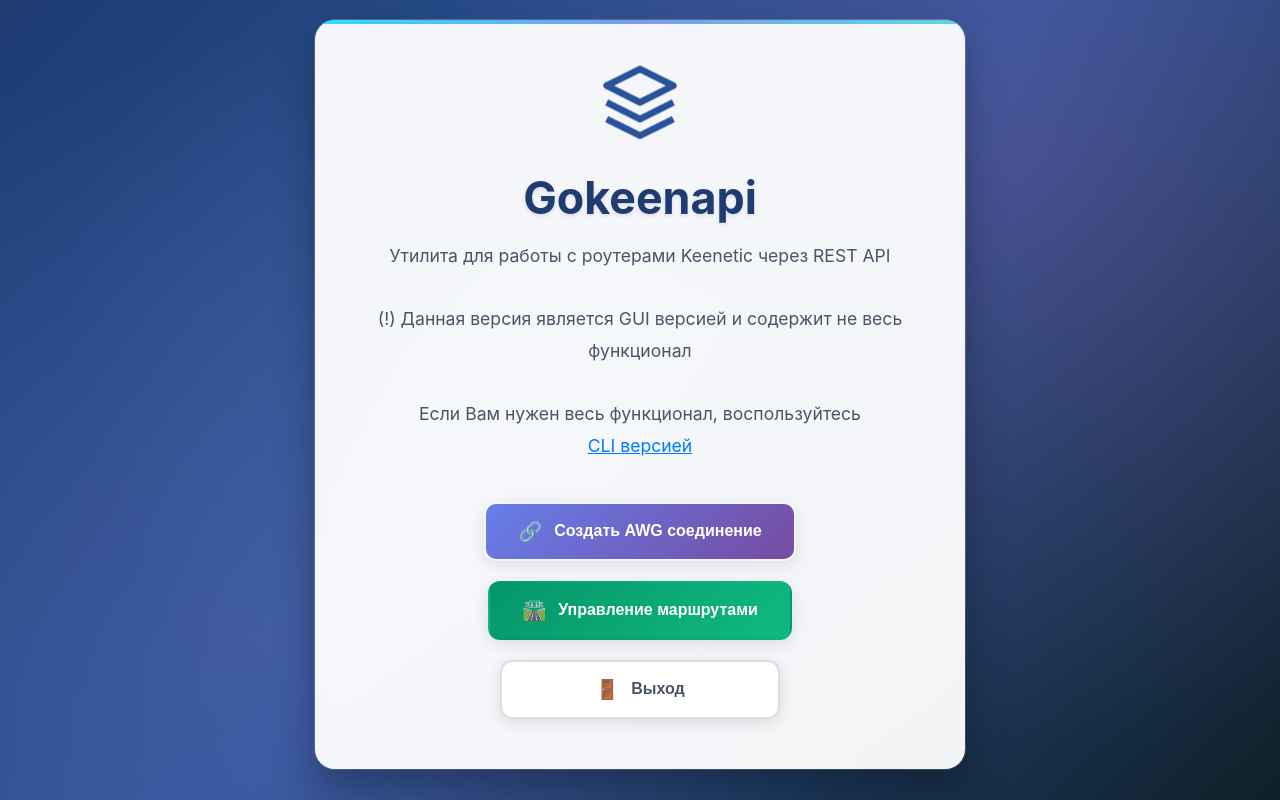
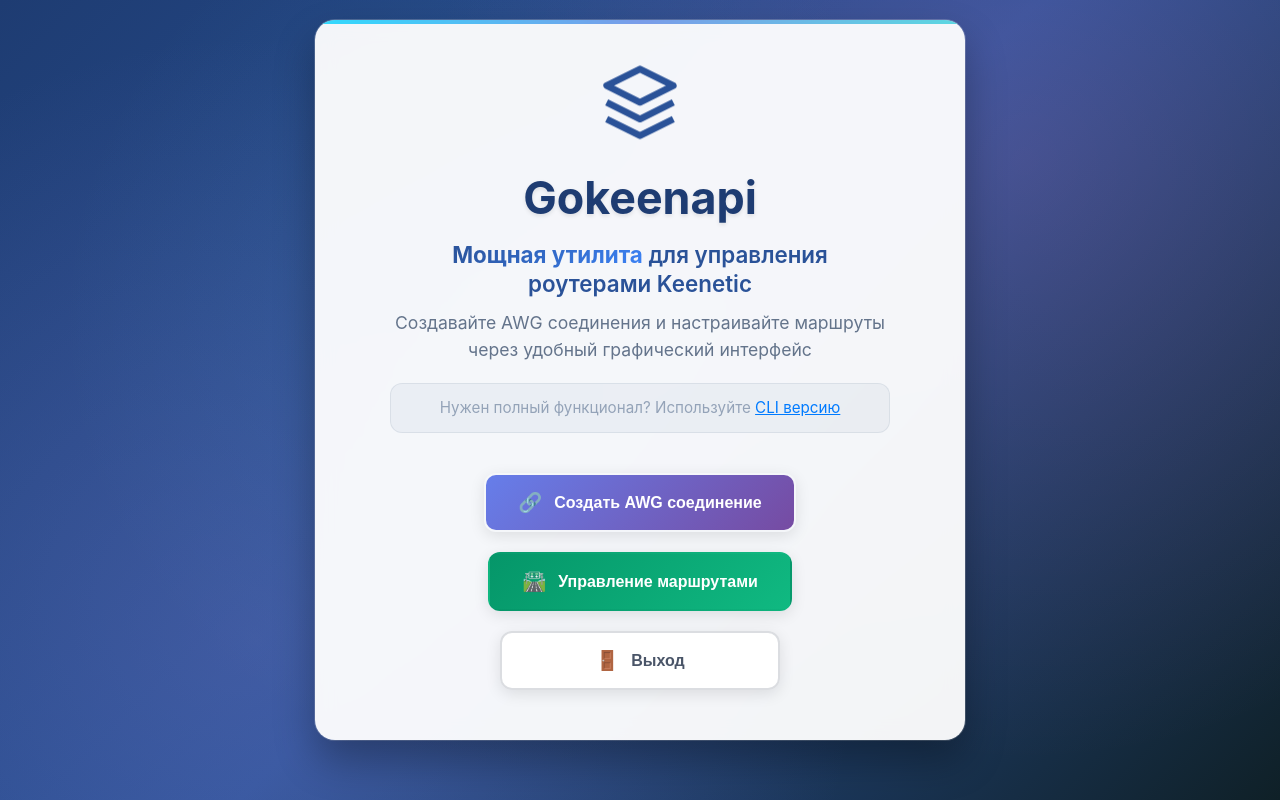
Before and after one commit to Noksa/gokeenapiui, a Svelte app in the folder frontend/: page / in a window 1280 px wide. Built offline with nearby package versions, Linux system fonts and the light colour scheme.

Commit message:
Routes functionality

```diff
--- a/frontend/src/components/Welcome.svelte
+++ b/frontend/src/components/Welcome.svelte
@@ -26,12 +26,18 @@
   </div>
 
   <h1>Gokeenapi</h1>
-  <p class="description">
-    Утилита для работы с роутерами Keenetic через REST API<br><br>
-    (!) Данная версия является GUI версией и содержит не весь функционал<br><br>
-    Если Вам нужен весь функционал, воспользуйтесь
-    <button type="button" class="link-button" on:click={openGithubLink}>CLI версией</button>
-  </p>
+  <div class="description">
+    <div class="main-text">
+      <span class="highlight">Мощная утилита</span> для управления роутерами Keenetic
+    </div>
+    <div class="sub-text">
+      Создавайте AWG соединения и настраивайте маршруты через удобный графический интерфейс
+    </div>
+    <div class="note">
+      Нужен полный функционал? Используйте
+      <button type="button" class="link-button" on:click={openGithubLink}>CLI версию</button>
+    </div>
+  </div>
 
   <div class="button-group">
     <button class="btn primary network-btn" on:click={() => dispatch('create-awg')}>
@@ -103,10 +109,42 @@
 
   .description {
     text-align: center;
-    color: #4a5568;
-    line-height: 1.8;
     margin-bottom: 40px;
+    max-width: 500px;
+    margin-left: auto;
+    margin-right: auto;
+  }
+
+  .main-text {
+    font-size: 1.4em;
+    font-weight: 600;
+    color: #2a5298;
+    margin-bottom: 12px;
+    line-height: 1.3;
+  }
+
+  .highlight {
+    background: linear-gradient(135deg, #2a5298, #3b82f6);
+    -webkit-background-clip: text;
+    -webkit-text-fill-color: transparent;
+    background-clip: text;
+    font-weight: 700;
+  }
+
+  .sub-text {
     font-size: 1.1em;
+    color: #64748b;
+    line-height: 1.5;
+    margin-bottom: 20px;
+  }
+
+  .note {
+    font-size: 0.95em;
+    color: #94a3b8;
+    padding: 12px 20px;
+    background: rgba(148, 163, 184, 0.1);
+    border-radius: 12px;
+    border: 1px solid rgba(148, 163, 184, 0.2);
   }
 
   .button-group {
```
